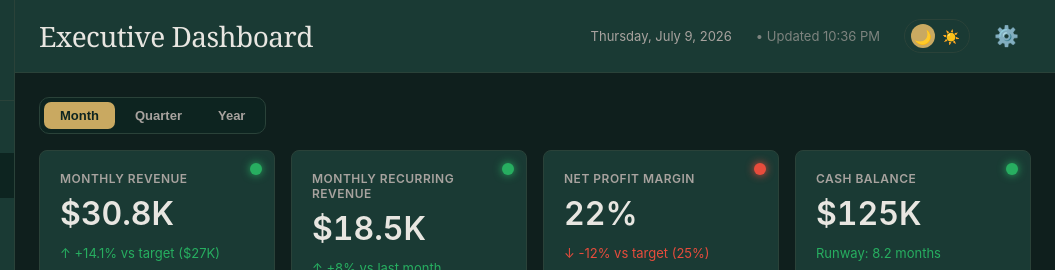
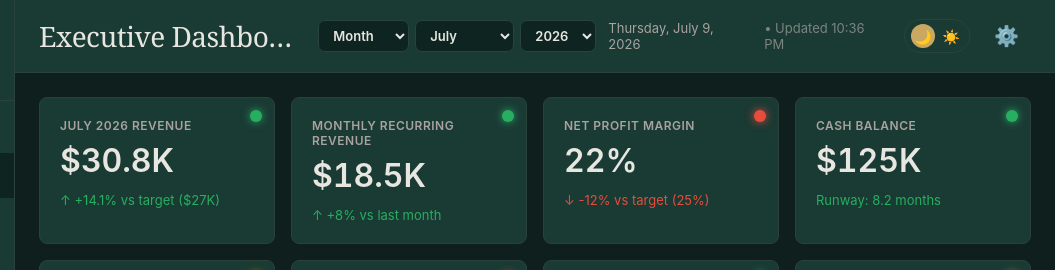
Before and after one commit to wealthspring-dashboard/wealthspring-dashboard, a website: page index.html in a window 1280 px wide. Shown: the top 270 px of the page, 225-1280 px from the left. Drawn offline with nearby package versions, Linux system fonts and the light colour scheme; no server answers.

Commit message:
Add files via upload

```diff
--- a/index.html
+++ b/index.html
@@ -394,33 +394,36 @@
 
         .period-selector {
             display: inline-flex;
-            gap: 4px;
-            padding: 4px;
+            gap: 6px;
+            align-items: center;
+        }
+
+        .period-selector select {
+            padding: 6px 10px;
+            font-size: 13px;
+            font-weight: 600;
+            font-family: inherit;
+            color: var(--text-light);
             background: var(--primary-darker);
             border: 1px solid var(--border-subtle);
-            border-radius: 10px;
-            margin-bottom: 16px;
-        }
-
-        .period-btn {
-            padding: 6px 16px;
-            font-size: 13px;
-            font-weight: 600;
-            color: var(--text-muted);
-            background: transparent;
-            border: none;
             border-radius: 7px;
             cursor: pointer;
-            transition: background 0.15s ease, color 0.15s ease;
-        }
-
-        .period-btn:hover {
-            color: var(--text-light);
-        }
-
-        .period-btn.active {
-            background: var(--accent-gold);
-            color: var(--primary-darker);
+        }
+
+        .period-selector select:hover {
+            border-color: var(--accent-gold);
+        }
+
+        .period-selector select:focus {
+            outline: none;
+            border-color: var(--accent-gold);
+        }
+
+        @media (max-width: 640px) {
+            .period-selector select {
+                padding: 5px 6px;
+                font-size: 12px;
+            }
         }
 
         .kpi-grid {
@@ -908,6 +911,17 @@
                     <h1 class="page-title" id="pageTitle" data-i18n="title_overview">Executive Dashboard</h1>
                 </div>
                 <div class="topbar-actions">
+                    <div class="period-selector" id="periodSelector" role="group" aria-label="Reporting period">
+                        <select id="periodTypeSelect" onchange="onPeriodControlChange()" aria-label="Period type">
+                            <option value="month">Month</option>
+                            <option value="quarter">Quarter</option>
+                            <option value="year">Year</option>
+                        </select>
+                        <select id="periodMonthSelect" onchange="onPeriodControlChange()" aria-label="Month"></select>
+                        <select id="periodQuarterSelect" onchange="onPeriodControlChange()" aria-label="Quarter" style="display:none;"></select>
+                        <select id="periodYearSelect" onchange="onPeriodControlChange()" aria-label="Year"></select>
+                    </div>
+
                     <span class="topbar-date" id="topbarDate"></span>
                     <span class="topbar-date" id="lastUpdated" style="opacity:0.7;"></span>
 
@@ -923,11 +937,6 @@
             <div class="content-area">
                 <!-- OVERVIEW TAB -->
                 <div id="overview" class="tab-content active">
-                    <div class="period-selector" id="periodSelector" role="group" aria-label="Reporting period">
-                        <button type="button" class="period-btn active" data-period="month" onclick="setPeriod('month')">Month</button>
-                        <button type="button" class="period-btn" data-period="quarter" onclick="setPeriod('quarter')">Quarter</button>
-                        <button type="button" class="period-btn" data-period="year" onclick="setPeriod('year')">Year</button>
-                    </div>
                     <div class="kpi-grid">
                         <div class="kpi-card" id="kpi-metric1" data-value="30.8">
                             <div class="kpi-status-indicator green" id="kpi-metric1-status"></div>
@@ -2080,45 +2089,140 @@
 
         let qboLastFetchFailed = false;
 
-        const PERIOD_LABELS = {
-            month: { revenue: 'Monthly Revenue', change: 'Month to date' },
-            quarter: { revenue: 'Quarterly Revenue', change: 'Quarter to date' },
-            year: { revenue: 'Annual Revenue', change: 'Year to date' },
+        const MONTH_NAMES = ['January', 'February', 'March', 'April', 'May', 'June',
+            'July', 'August', 'September', 'October', 'November', 'December'];
+
+        const NOW = new Date();
+        const CURRENT_YEAR = NOW.getFullYear();
+        const CURRENT_MONTH = NOW.getMonth() + 1; // 1-12
+        const CURRENT_QUARTER = Math.floor(NOW.getMonth() / 3) + 1;
+        const EARLIEST_YEAR = CURRENT_YEAR - 4; // 5 years of history in the picker
+
+        // Persisted selection: what period is currently shown across every
+        // tab on the dashboard (today this affects Revenue/Net Profit Margin
+        // on Overview; any future QuickBooks-backed metric on other tabs
+        // should read this same state rather than inventing its own).
+        let periodState = JSON.parse(localStorage.getItem('wsfDashboardPeriod') || 'null') || {
+            type: 'month',
+            year: CURRENT_YEAR,
+            month: CURRENT_MONTH,
+            quarter: CURRENT_QUARTER,
         };
 
-        let currentPeriod = localStorage.getItem('wsfDashboardPeriod') || 'month';
-        if (!PERIOD_LABELS[currentPeriod]) currentPeriod = 'month';
+        function populatePeriodDropdowns() {
+            const yearSelect = document.getElementById('periodYearSelect');
+            const monthSelect = document.getElementById('periodMonthSelect');
+            const quarterSelect = document.getElementById('periodQuarterSelect');
+            if (!yearSelect || !monthSelect || !quarterSelect) return;
+
+            yearSelect.innerHTML = '';
+            for (let y = CURRENT_YEAR; y >= EARLIEST_YEAR; y--) {
+                const opt = document.createElement('option');
+                opt.value = y;
+                opt.textContent = y;
+                yearSelect.appendChild(opt);
+            }
+
+            // Months/quarters beyond "now" only make sense for the current
+            // year -- QuickBooks has no data for a future date, so we don't
+            // offer it as a choice at all rather than let it silently return
+            // nothing.
+            const maxMonth = periodState.year === CURRENT_YEAR ? CURRENT_MONTH : 12;
+            monthSelect.innerHTML = '';
+            for (let m = 1; m <= maxMonth; m++) {
+                const opt = document.createElement('option');
+                opt.value = m;
+                opt.textContent = MONTH_NAMES[m - 1];
+                monthSelect.appendChild(opt);
+            }
+
+            const maxQuarter = periodState.year === CURRENT_YEAR ? CURRENT_QUARTER : 4;
+            quarterSelect.innerHTML = '';
+            for (let q = 1; q <= maxQuarter; q++) {
+                const opt = document.createElement('option');
+                opt.value = q;
+                opt.textContent = `Q${q}`;
+                quarterSelect.appendChild(opt);
+            }
+        }
 
         /**
-         * Switches the reporting period for Monthly/Quarterly/Annual Revenue
-         * and Net Profit Margin, persists the choice, and re-fetches live
-         * QuickBooks data for the new range. Cash Balance is a point-in-time
-         * snapshot and intentionally does not change with period.
+         * Reflects periodState into the dropdown controls and shows only the
+         * sub-picker relevant to the selected type (month name, or quarter,
+         * or neither for a full year).
          */
-        function setPeriod(period) {
-            if (!PERIOD_LABELS[period]) return;
-            currentPeriod = period;
-            localStorage.setItem('wsfDashboardPeriod', period);
-
-            document.querySelectorAll('.period-btn').forEach((btn) => {
-                btn.classList.toggle('active', btn.dataset.period === period);
-            });
+        function syncPeriodDropdownsToState() {
+            populatePeriodDropdowns();
+
+            const typeSelect = document.getElementById('periodTypeSelect');
+            const monthSelect = document.getElementById('periodMonthSelect');
+            const quarterSelect = document.getElementById('periodQuarterSelect');
+            const yearSelect = document.getElementById('periodYearSelect');
+            if (!typeSelect || !monthSelect || !quarterSelect || !yearSelect) return;
+
+            typeSelect.value = periodState.type;
+            yearSelect.value = periodState.year;
+            monthSelect.value = Math.min(periodState.month, monthSelect.options.length);
+            quarterSelect.value = Math.min(periodState.quarter, quarterSelect.options.length);
+
+            monthSelect.style.display = periodState.type === 'month' ? '' : 'none';
+            quarterSelect.style.display = periodState.type === 'quarter' ? '' : 'none';
+        }
+
+        /**
+         * Fired on any dropdown change. Reads all three controls, clamps
+         * month/quarter to whatever's valid for the selected year (in case
+         * the year changed to one where the previously-selected month/quarter
+         * would be in the future), persists the choice, and re-fetches data.
+         */
+        function onPeriodControlChange() {
+            const type = document.getElementById('periodTypeSelect').value;
+            const year = parseInt(document.getElementById('periodYearSelect').value, 10);
+
+            periodState = {
+                type,
+                year,
+                month: parseInt(document.getElementById('periodMonthSelect').value, 10) || CURRENT_MONTH,
+                quarter: parseInt(document.getElementById('periodQuarterSelect').value, 10) || CURRENT_QUARTER,
+            };
+
+            syncPeriodDropdownsToState();
+            localStorage.setItem('wsfDashboardPeriod', JSON.stringify(periodState));
 
             const revenueLabel = document.getElementById('kpi-metric1-label');
-            if (revenueLabel) revenueLabel.textContent = PERIOD_LABELS[period].revenue;
+            if (revenueLabel) revenueLabel.textContent = formatPeriodRevenueLabel(periodState);
 
             refreshQuickBooksData();
+        }
+
+        function formatPeriodRevenueLabel(p) {
+            if (p.type === 'month') return `${MONTH_NAMES[p.month - 1]} ${p.year} Revenue`;
+            if (p.type === 'quarter') return `Q${p.quarter} ${p.year} Revenue`;
+            return `${p.year} Revenue`;
+        }
+
+        function formatPeriodRangeLabel(periodStart, periodEnd) {
+            const fmt = (iso) => {
+                const [y, m, d] = iso.split('-').map(Number);
+                return `${MONTH_NAMES[m - 1].slice(0, 3)} ${d}, ${y}`;
+            };
+            return `${fmt(periodStart)} – ${fmt(periodEnd)}`;
         }
 
         /**
          * Checks QuickBooks connection status and, if connected, overwrites
          * the demo values on the Revenue / Net Profit Margin / Cash Balance
          * KPI cards with real numbers from QuickBooks for the currently
-         * selected reporting period.
+         * selected reporting period. Cash Balance is a point-in-time snapshot
+         * and intentionally does not change with period.
          */
         async function refreshQuickBooksData() {
             try {
-                const res = await fetch(`/api/quickbooks/summary?period=${currentPeriod}`);
+                const params = new URLSearchParams({ type: periodState.type, year: periodState.year });
+                if (periodState.type === 'month') params.set('month', periodState.month);
+                if (periodState.type === 'quarter') params.set('quarter', periodState.quarter);
+
+                const res = await fetch(`/api/quickbooks/summary?${params.toString()}`);
                 const data = await res.json();
 
                 integrationState.qbo = !!data.connected;
@@ -2129,21 +2233,21 @@
                     applyRealKpiValue('kpi-metric3', data.netProfitMargin, (v) => `${v}%`);
                     applyRealKpiValue('kpi-metric4', data.cashBalance, (v) => `$${(v / 1000).toFixed(0)}K`);
 
-                    // Quarter/Year targets aren't defined anywhere in this build yet,
-                    // so showing a "vs target" comparison for those periods would be
-                    // fabricated. Fall back to a plain period label instead; Month
-                    // keeps its real target comparison via recomputeThresholds().
-                    if (currentPeriod === 'month') {
+                    // A "vs target" comparison only makes sense for the actual
+                    // current period -- comparing March 2023 against this
+                    // quarter's target would be a fabricated, misleading number.
+                    if (data.isCurrentPeriod) {
                         recomputeThresholds();
                     } else {
+                        const rangeLabel = formatPeriodRangeLabel(data.periodStart, data.periodEnd);
                         const changeEl = document.getElementById('kpi-metric1-change');
                         if (changeEl) {
-                            changeEl.textContent = PERIOD_LABELS[currentPeriod].change;
+                            changeEl.textContent = rangeLabel;
                             changeEl.className = 'kpi-change';
                         }
                         const marginChangeEl = document.getElementById('kpi-metric3-change');
                         if (marginChangeEl) {
-                            marginChangeEl.textContent = PERIOD_LABELS[currentPeriod].change;
+                            marginChangeEl.textContent = rangeLabel;
                             marginChangeEl.className = 'kpi-change';
                         }
                     }
@@ -2246,11 +2350,9 @@
             safeInit('handleResponsiveState', handleResponsiveState);
             safeInit('handleQboRedirectParams', handleQboRedirectParams);
             safeInit('syncPeriodSelectorUI', () => {
-                document.querySelectorAll('.period-btn').forEach((btn) => {
-                    btn.classList.toggle('active', btn.dataset.period === currentPeriod);
-                });
+                syncPeriodDropdownsToState();
                 const revenueLabel = document.getElementById('kpi-metric1-label');
-                if (revenueLabel) revenueLabel.textContent = PERIOD_LABELS[currentPeriod].revenue;
+                if (revenueLabel) revenueLabel.textContent = formatPeriodRevenueLabel(periodState);
             });
             safeInit('refreshQuickBooksData', refreshQuickBooksData);
         });
```
